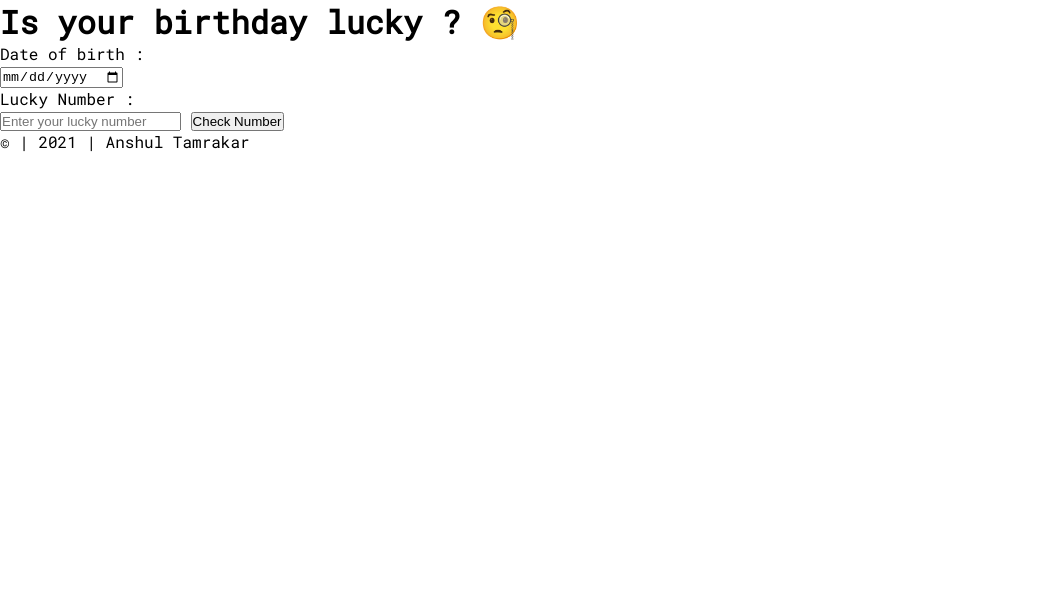
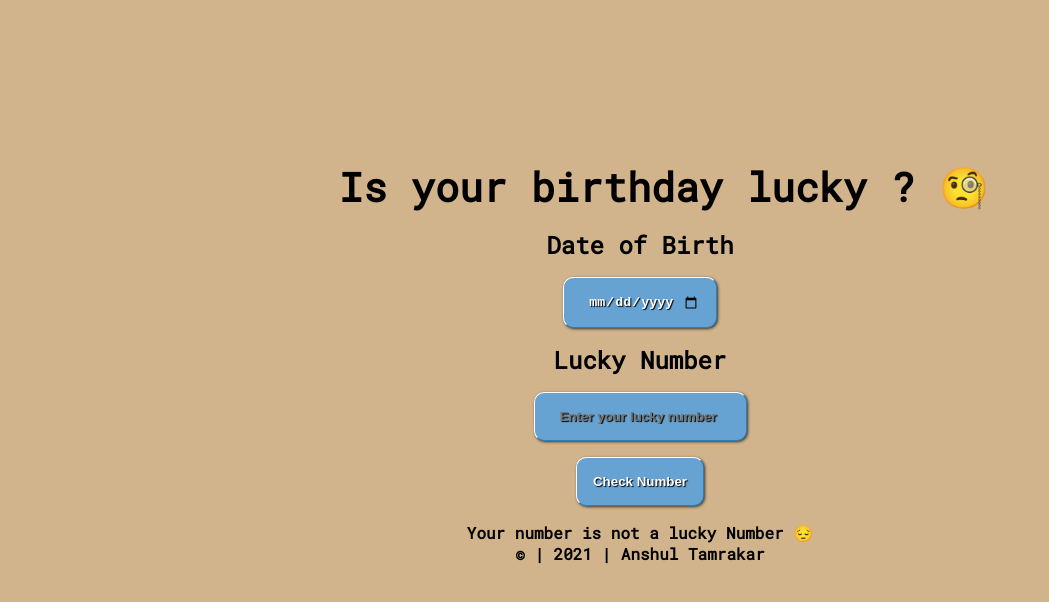
Before and after one commit to anshultamrakar/Is-your-birthday-lucky-Mark-11, a plain HTML site: page index.html in a window 1280 px wide. Both pictures are taken after a click on the button "Check Number". Shown: the whole page, without its empty margins (0-1049 px from the left). Drawn offline with Linux system fonts and the light colour scheme.

Commit message:
syle and js done
syle and js done

```diff
--- a/index.html
+++ b/index.html
@@ -5,6 +5,7 @@
     <meta http-equiv="X-UA-Compatible" content="IE=edge">
     <meta name="viewport" content="width=device-width, initial-scale=1.0">
     <link rel="stylesheet" href="style.css">
+
     <title> Is your birthday lucky </title>
 </head>
 <body>
@@ -14,18 +15,22 @@
                 Is your birthday lucky ? 🧐
             </h1>
         </header>
-       <label for="">
-            <p> Date of birth : </p>
-            <input type="date" id="birthday" name="birthday">
-            <p> Lucky Number :</p>
-            <input type="text" placeholder="Enter your lucky number ">
-            <button>Check Number </button>
-       </label>
+       <label for="date-of-birth"> Date of Birth </label>
+        <input type="date" id="birthday" name="birthday">
+          <label for="lucky-number"> Lucky Number </label>
+            <input id="lucky-number" type="text" placeholder="Enter your lucky number ">
+            <div class="button">
+                <button id="check-number"> Check Number </button>
+            </div>
+
+      <div id="output-box" disabled  class="output"> </div>
+
        <footer>
-           <p> &copy; | 2021 | Anshul Tamrakar </p>
+           <p class="footer"> &copy; | 2021 | Anshul Tamrakar </p>
        </footer>
 
 
     </main>
 </body>
+<script src="main.js"></script>
 </html>
--- a/main.js
+++ b/main.js
@@ -0,0 +1,40 @@
+const dateOfBirthday = document.querySelector("#birthday");
+const luckyNumber = document.querySelector("#lucky-number");
+const checkNumber = document.querySelector("#check-number");
+const outputBox = document.querySelector("#output-box");
+
+
+
+function compareValue(sum , luckyNumber ){
+    if(sum % luckyNumber === 0){
+        outputBox.innerText= "Your number is a lucky Number 😃"
+    }else{
+        outputBox.innerText = "Your number is not a lucky Number 😔"
+    }
+}
+
+
+
+function checkLuckyNumber(){
+    const dob = dateOfBirthday.value ;
+    const sum = calculateSum(dob);
+
+    compareValue(sum ,luckyNumber.value )
+}
+
+
+function calculateSum(dob){
+     dob = dob.replaceAll("-", "");
+    let sum = 0;
+    for(let i = 0 ; i < dob.length ; i++){
+        sum = sum + Number(dob.charAt(i));
+    }
+    return sum ;
+
+}
+
+
+
+
+
+checkNumber.addEventListener('click', checkLuckyNumber);
--- a/style.css
+++ b/style.css
@@ -6,13 +6,70 @@
     box-sizing: border-box;
 }
 
-html, body{
-font-size: 16px;
-font-family: 'Roboto Mono', monospace;
+html {
+    font-size: 16px;
+    font-family: 'Roboto Mono', monospace;
+    color: black;
 
 }
 
-.container{
+body{
+    width: 100vw;
+    height: 100vh;
+    background-color: tan;
+}
+
+h1{
+    font-size: 2.5rem;
+   padding-left: 3rem;
+   text-align: center;
+
+}
+
+label{
     display: flex;
-    flex-direction: column;
+    font-size: 1.5rem;
+    font-weight: bolder;
+    padding: 1rem;
+    place-content: center;
+
 }
+
+input, button {
+    background: none repeat scroll 0 0 #66A3D2;
+    border-color: #FFFFFF #327CB5 #327CB5 #FFFFFF;
+    border-radius: 10px 10px 10px 10px;
+    border-style: solid;
+    border-width: 1px;
+    box-shadow: 1px 1px 3px #333333;
+    color: #FFFFFF;
+    cursor: pointer;
+    font-weight: bold;
+    padding: 5px;
+    text-align: center;
+    text-shadow: 1px 1px 1px #000000;
+    padding: 1rem;
+}
+.button{
+    align-items: center;
+    padding: 1rem 1rem;
+
+
+}
+
+
+
+.container {
+  text-align: center;
+  margin-top: 10rem;
+}
+
+.output{
+    font-size: 1rem;
+    font-weight: bolder;
+}
+
+.footer{
+    font-size: 1rem;
+    font-weight: bolder;
+}
```
